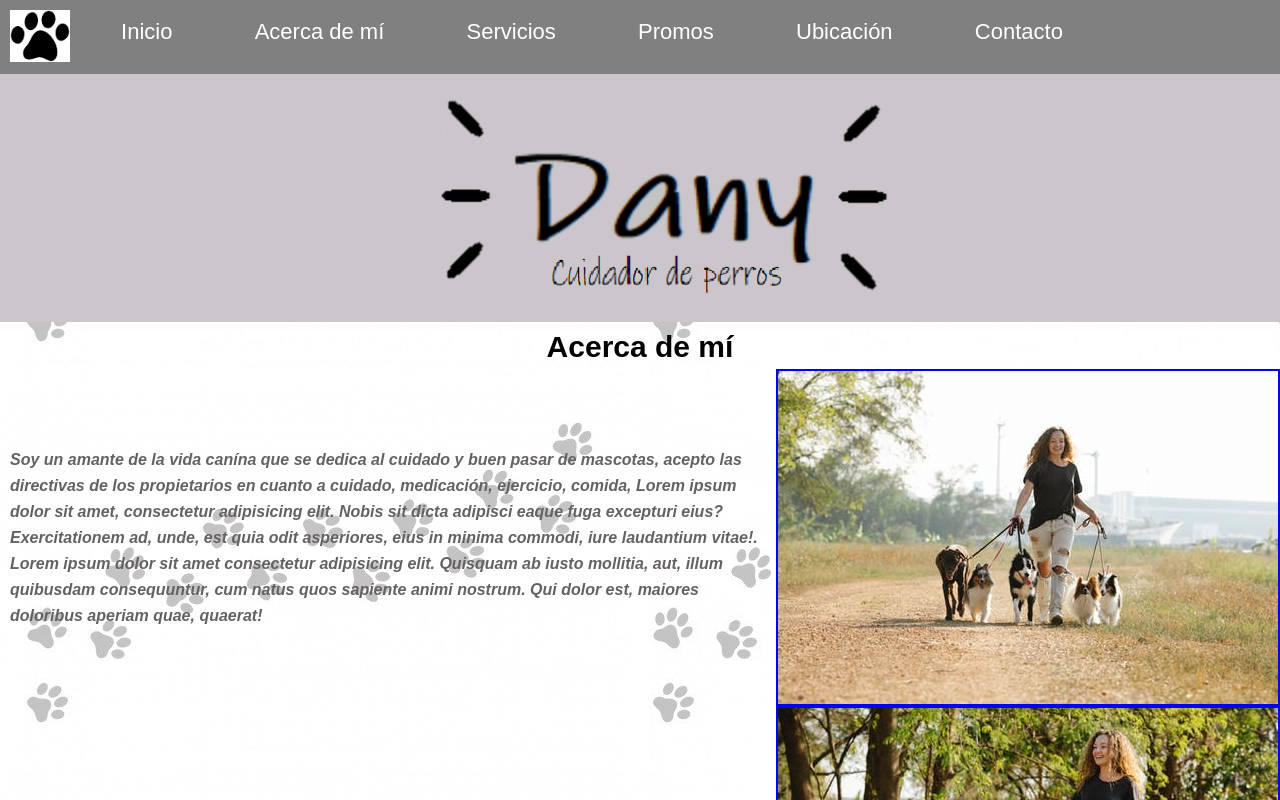
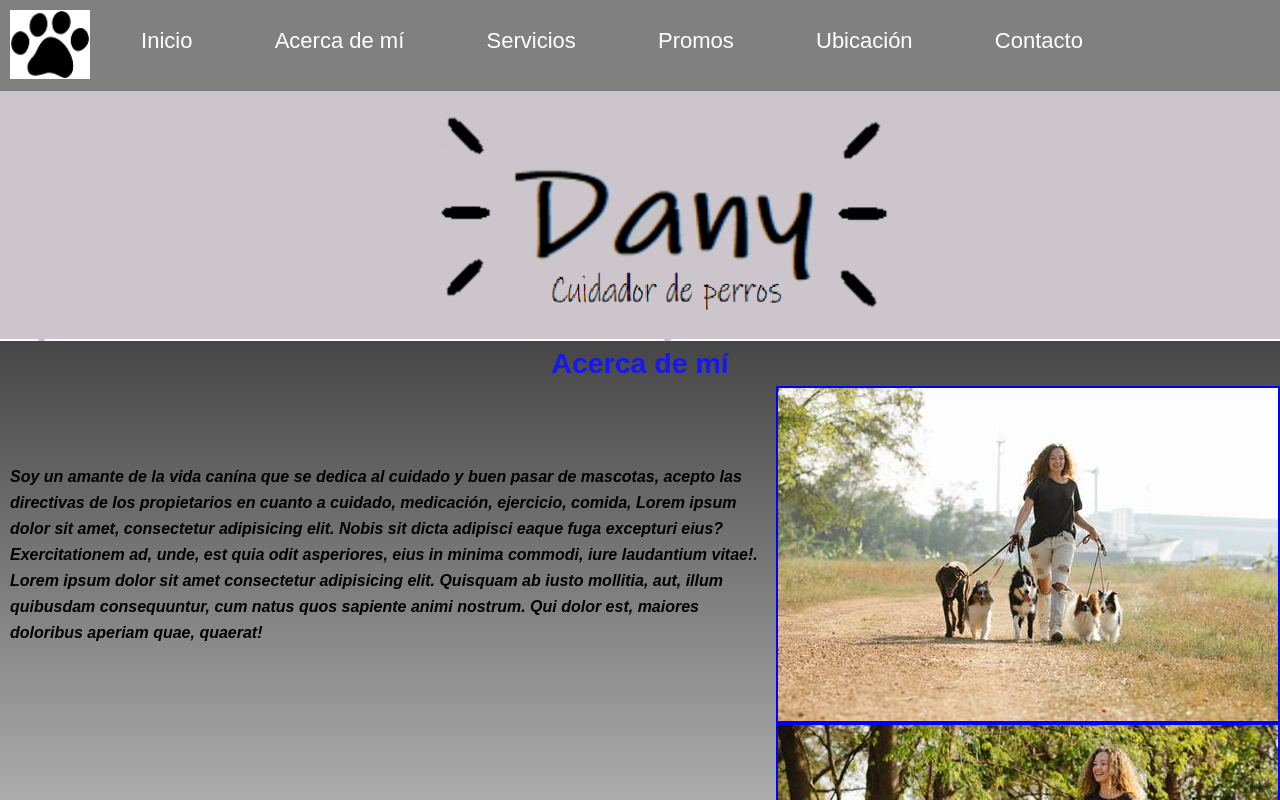
Before and after one commit to Codergitdec/Cuidador-de-Perros-DanielCastro, a plain HTML site: page index.html in a window 1280 px wide. Shown: the top 800 px of the page. Drawn offline with Linux system fonts and the light colour scheme.

Commit message:
proyecto con animacion

```diff
--- a/css/style.css
+++ b/css/style.css
@@ -42,7 +42,7 @@ nav ul li a{
 
 
 section p{
-	color: #656161;
+	color: black;
 	font-weight: 600;
 	font-size: 1.2rem;
 	line-height: 2rem;
@@ -213,6 +213,66 @@ align-items: center;
 }
 
 
+
+	/*gradiente fondo*/
+#centro {
+background-image: linear-gradient(rgb(70, 70, 70), rgb(230, 230, 230));
+}
+       /*fin gradiente fondo*/
+
+.logo{
+	width: 4rem;
+}
+
+
+/*transicion nav*/
+		.navLogo ul li a:hover{
+			color: blueviolet;
+			font-weight: 600;
+
+		}
+/*fin transicion nav*/
+
+/*transicion footer*/
+		h3:hover{
+			color: blueviolet;
+			font-weight: 600;
+			transition: 2s;
+
+		}
+/*fin transicion footer*/
+
+/*transicion logo*/
+		.logo:hover{
+			width: 6rem;
+			transition: width 1s;
+		}
+/*fin transicion logo*/
+
+/*animacion de texto Acerca de mi*/
+h4 {
+animation-duration: 3s;
+animation-name:acerca-de-mi;
+animation-iteration-count: 5;
+}
+@keyframes acerca-de-mi {
+0% {
+opacity: 0;
+color: white;
+font-size: 1rem;
+}
+100% {
+opacity: 1;
+color: blue;
+font-size: 3rem;
+}
+}
+
+/*fin animacion de texto Acerca de mi*/
+
+
+
+
 @media (min-width:768px){
 	.template-areas{
 		grid-template-columns: 60vw 40vw;
@@ -250,6 +310,14 @@ section img{
 .logo{
 	width: 6rem;
 }
+
+/*transicion logo*/
+.logo:hover{
+	width: 8rem;
+}
+
+/*fin transicon logo*/
+
 .navUl{
 	font-size: 1.3rem;
 	list-style: none;
@@ -328,6 +396,14 @@ textarea{
 	width: 8rem;
 }
 
+/*transicion logo*/
+.logo:hover{
+	width: 10rem;
+}
+
+/*fin transicon logo*/
+
+
 table tr th{
 	color: #656161;
 	font-size: 2rem;
@@ -342,4 +418,7 @@ table tr th ol li{
 }
 
 
+
+
+
 }
```
